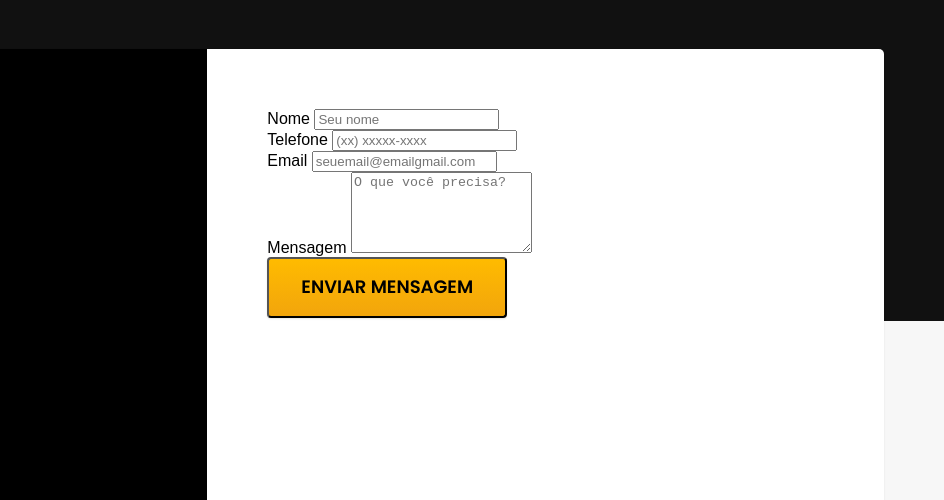
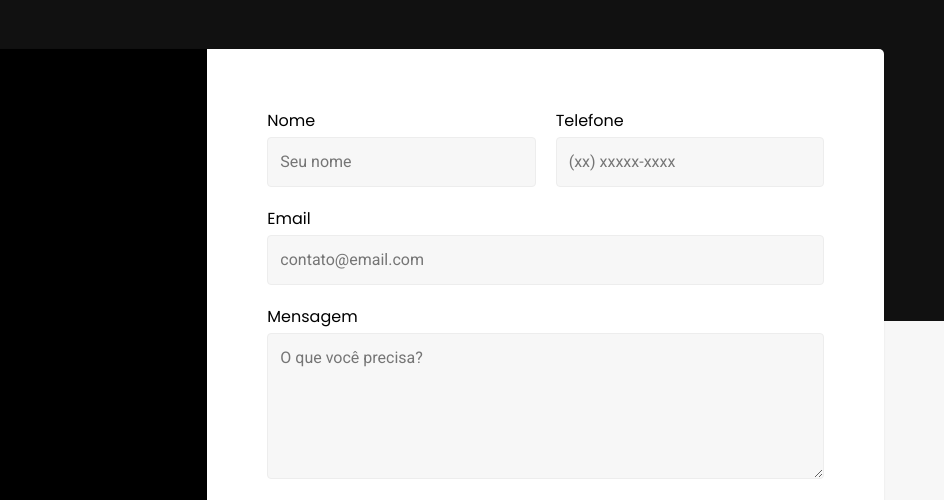
Before and after one commit to AislanDayvson/bikcraft, a plain HTML site: page contato.html in a window 1280 px wide. Shown: the part 279-779 px from the top of the page, 336-1280 px from the left. Drawn offline with Linux system fonts and the light colour scheme.

Commit message:
feat: adicionando formulário estilizado

```diff
--- a/contato.html
+++ b/contato.html
@@ -70,16 +70,16 @@
                             <label for="telefone">Telefone</label>
                             <input type="text" placeholder="(xx) xxxxx-xxxx" id="telefone" name="telefone">
                         </div>
-                        <div>
+                        <div class="col-2">
                             <label for="email">Email</label>
-                            <input type="email" placeholder="seuemail@emailgmail.com" id="email" name="email">
+                            <input type="email" placeholder="contato@email.com" id="email" name="email">
                         </div>
-                        <div>
+                        <div class="col-2">
                             <label for="mensagem">Mensagem</label>
                             <textarea name="mensagem" id="mensagem" rows="5" placeholder="O que você precisa?"></textarea>
                         </div>
 
-                        <button class="botao">Enviar Mensagem</button>
+                        <button class="botao col-2">Enviar Mensagem</button>
                     </form>
 
                 </section>
--- a/css/utilitarios/componentes.css
+++ b/css/utilitarios/componentes.css
@@ -7,6 +7,8 @@
     text-transform: uppercase;
     font: 600 1.125rem/1.35 "Poppins", sans-serif;
     max-width: max-content;
+    border: none;
+    cursor: pointer;
 }
 
 .botao.secundario{
--- a/css/utilitarios/formulario.css
+++ b/css/utilitarios/formulario.css
@@ -0,0 +1,46 @@
+.form{
+    display: grid;
+    grid-template-columns: 1fr 1fr;
+    gap: 20px;
+}
+
+.form label{
+    display: block;
+    font: 400 1rem/1.5 "Poppins", sans-serif;
+    margin-bottom: 4px;
+}
+
+.form .col-2{
+    grid-column: span 2;
+}
+
+.form input[type="text"],
+.form input[type="email"],
+.form textarea{
+    font: 400 1rem/1.5 "Roboto", sans-serif;
+    background-color: var(--cor-1);
+    padding: 12px;
+    border: 1px solid var(--cor-2);
+    width: 100%;
+    box-sizing: border-box;
+    border-radius: 4px;
+}
+
+.form input[type="text"]:focus,
+.form input[type="email"]:focus,
+.form textarea:focus{
+    outline: none;
+    border-color: var(--cor-p1);
+    box-shadow: 0 0 0 2px #fea;
+    background: var(--cor-0);
+}
+
+@media (max-width: 600px){
+    .form{
+        grid-template-columns: 1fr;
+    }
+
+    .form col-2{
+        grid-column: 1;
+    }
+}
```
